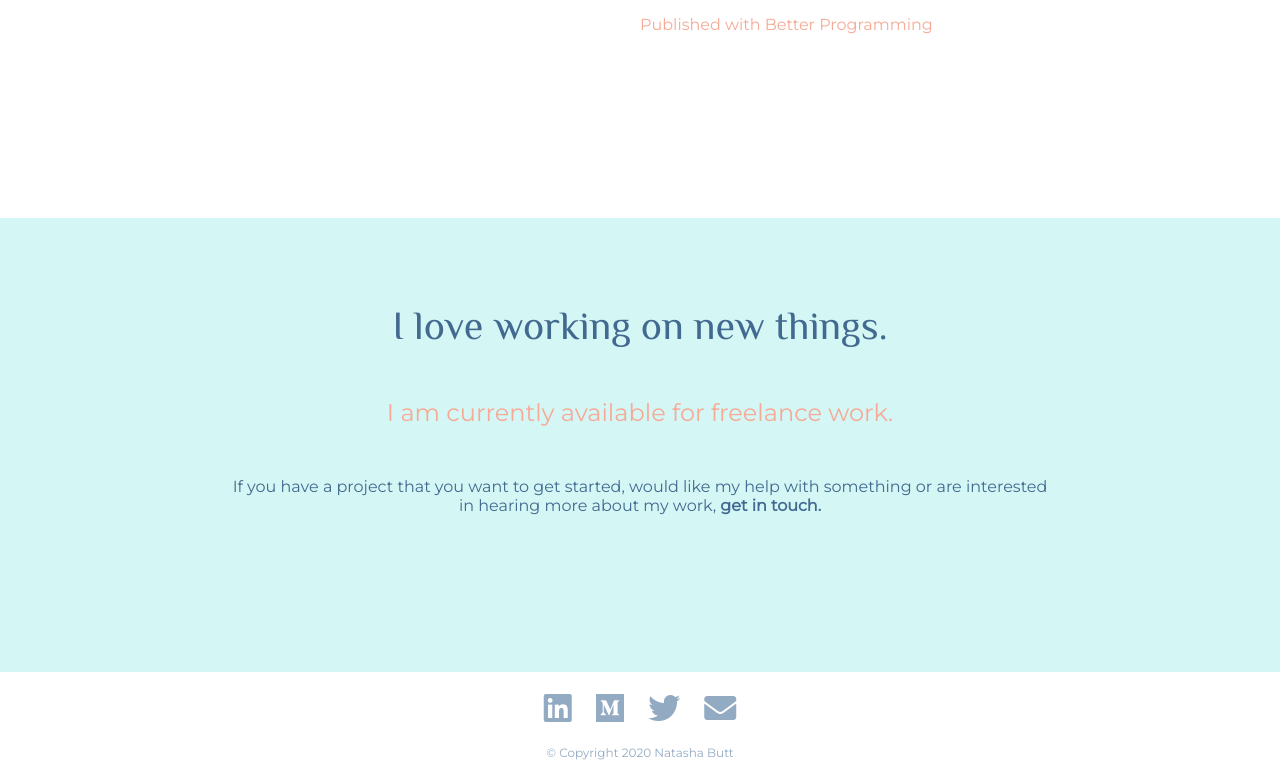
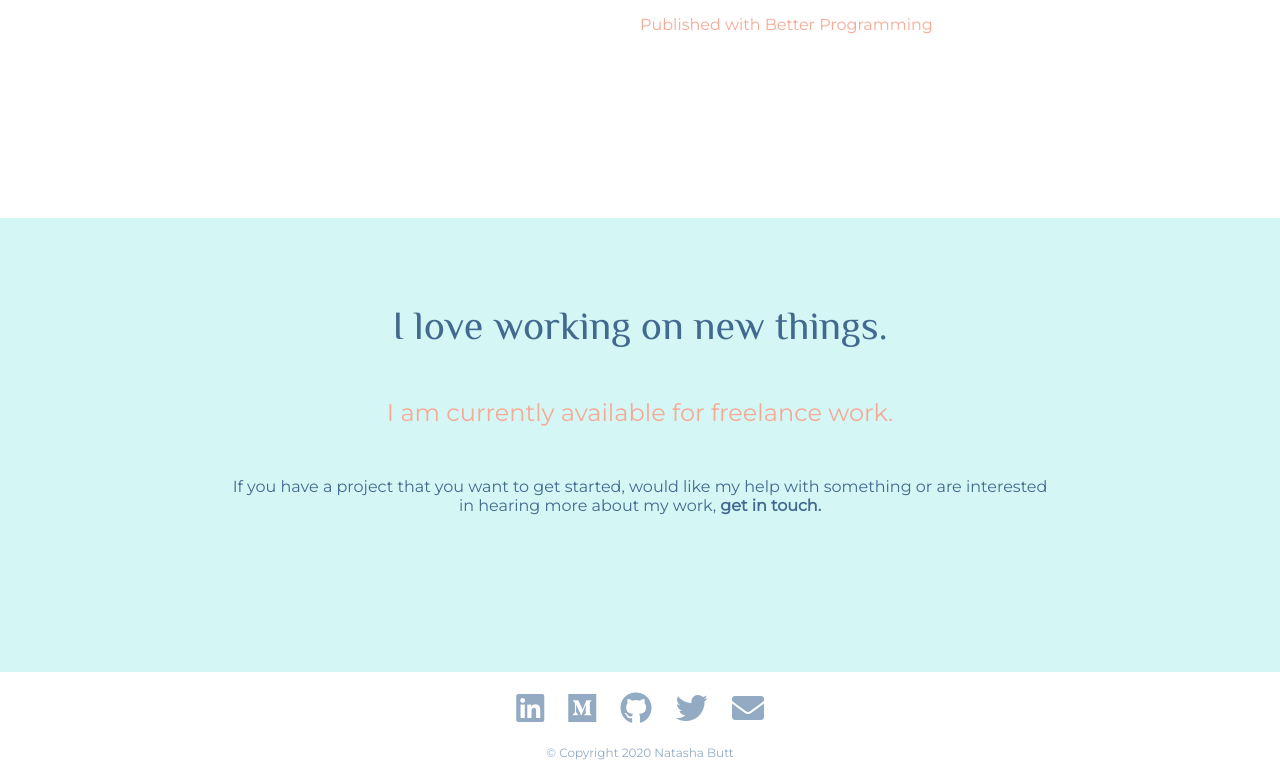
Before and after one commit to natashabutt/cv, a plain HTML site: page index.html in a window 1280 px wide. Shown: the part 4231-5009 px from the top of the page. Drawn offline with nearby package versions, Linux system fonts and the light colour scheme.

Commit message:
Update index.html

```diff
--- a/index.html
+++ b/index.html
@@ -210,6 +210,7 @@
     <div class="container-fluid">
       <a href="https://www.linkedin.com/in/natasha-butt-a2b01312b/"> <i class="social-icon fab fa-linkedin fa-2x"></i></a>
       <a href="https://medium.com/@nbutt2.314"><i class="social-icon fab fa-medium fa-2x"></i></a>
+      <a href="https://github.com/natashabutt"><i class="social-icon fab fa-github fa-2x"></i></a>
       <a href="https://twitter.com/NatashaEve4"><i class="social-icon fab fa-twitter fa-2x"></i></a>
       <a href="mailto:natasha.eve.butt@gmail.com"><i class="social-icon fas fa-envelope fa-2x"></i></a>
       <p>© Copyright 2020 Natasha Butt</p>
```
